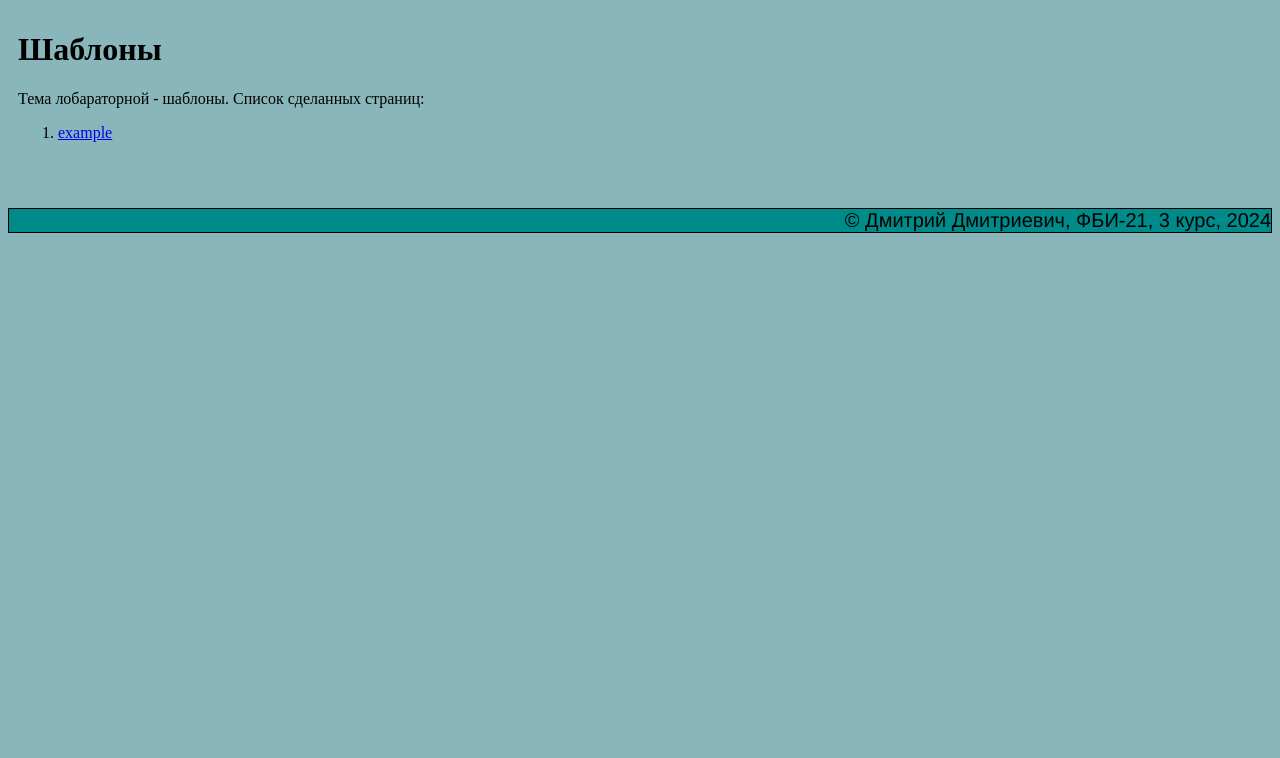
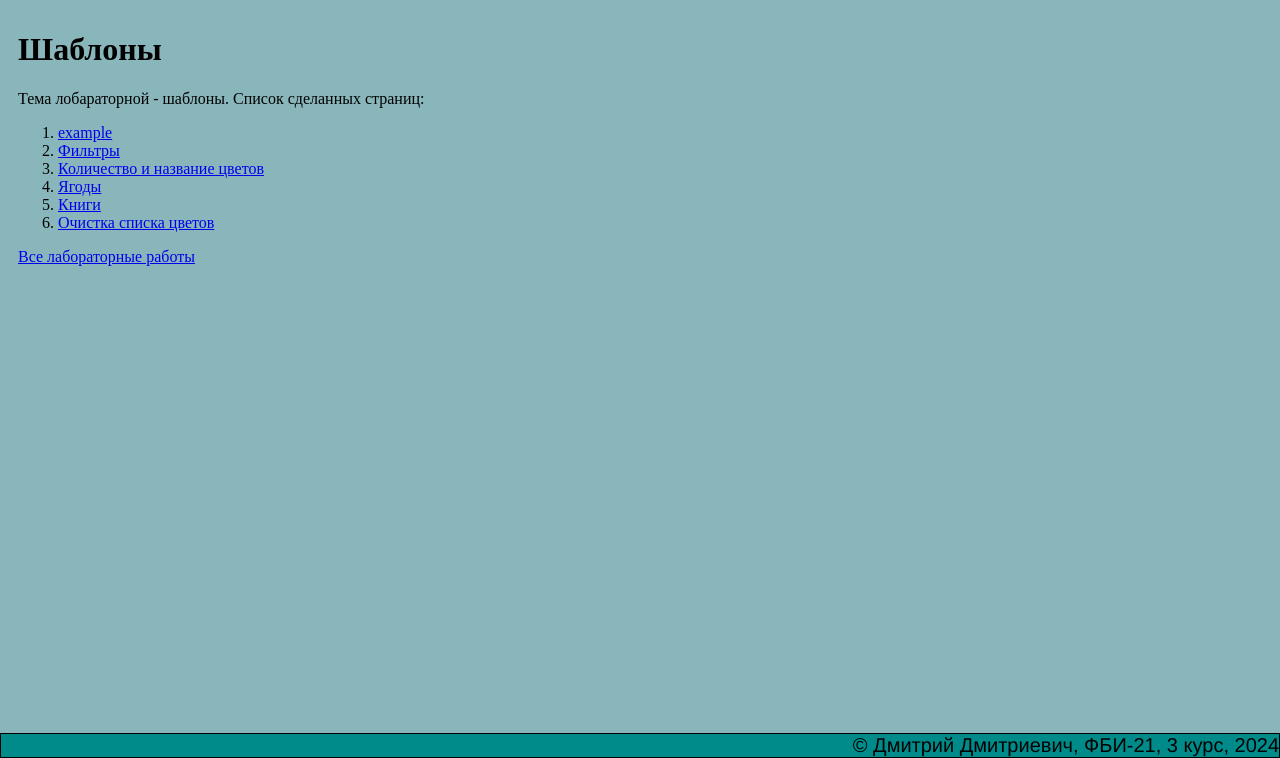
Before and after one commit to Ex11eNTTT/my-labs-2-, a Flask app: page /lab2/ in a window 1280 px wide. Shown: the part 42-800 px from the top of the page. Run offline with Flask 3, Linux system fonts and the light colour scheme.

Commit message:
Добавление ссылок

```diff
--- a/static/main.css
+++ b/static/main.css
@@ -14,13 +14,13 @@ header{
     font-size: 30px;
 }
 footer{
-    position: relative;
-    bottom: 0px;
+    position: fixed;
+    bottom: 0;
     font-size: 20px;
     font-family: 'Franklin Gothic Medium', 'Arial Narrow', Arial, sans-serif;
     background-color: darkcyan;
     border: 1px solid black;
-    left: 0px;
-    right: 0px;
+    left: 0;
+    right: 0;
     text-align: right;
 }
--- a/templates/base.html
+++ b/templates/base.html
@@ -12,6 +12,7 @@
     </header>
     <main>
       {%block main%}{%endblock%}
+      <a href="/">Все лабораторные работы</a>
     </main>
     <footer>
         &copy; Дмитрий Дмитриевич, ФБИ-21, 3 курс, 2024
--- a/templates/lab2.html
+++ b/templates/lab2.html
@@ -9,5 +9,20 @@
         <li>
             <a href="/lab2/example">example</a>
         </li>
+        <li>
+            <a href="/lab2/filtres">Фильтры</a>
+        </li>
+        <li>
+            <a href="/lab2/flower/countandnames">Количество и название цветов</a>
+        </li>
+        <li>
+            <a href="/lab2/yagodi">Ягоды</a>
+        </li>
+        <li>
+            <a href="/lab2/books">Книги</a>
+        </li>
+        <li>
+            <a href="/lab2/flowers_delete">Очистка списка цветов</a>
+        </li>
     </ol>
 {%endblock%}
```
